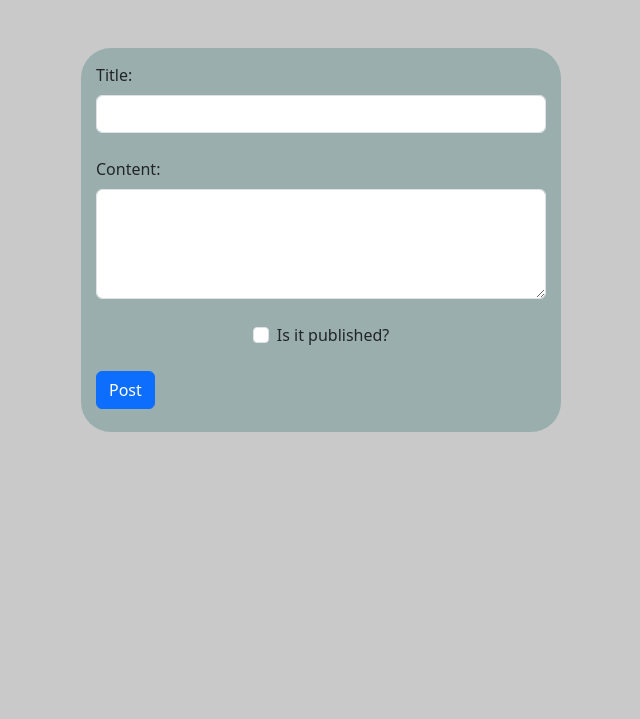
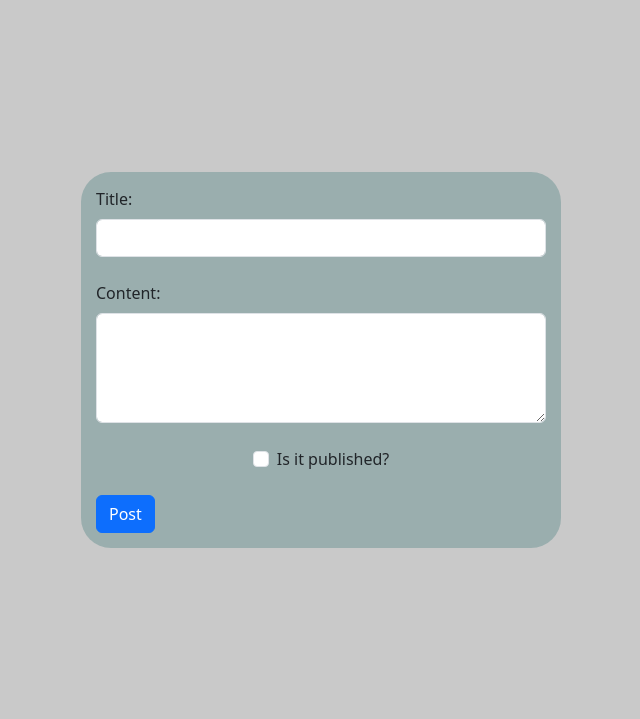
Before and after one commit to T-Python-Feb-24/LAB-ORM-1, a Django app: page /add/ in a window 1280 px wide. Shown: the part 64-783 px from the top of the page, without its empty margins (319-959 px from the left). Run offline with Django 5.2, Linux system fonts and the light colour scheme.

Commit message:
✅ Done

```diff
--- a/BlogWebsite/main/static/css/stayle.css
+++ b/BlogWebsite/main/static/css/stayle.css
@@ -29,18 +29,18 @@ main {
 }
 .form-container {
   margin-top: 3rem;
-  display: flex;
+  display: grid;
   width: 100%;
-  min-height: 100%;
-
-  justify-content: space-around;
+  justify-content: center;
+  align-content: center;
   grid-row: 2;
 }
 .form-container form {
+  align-content: center;
+  justify-content: center;
   max-width: 30rem;
   width: 50rem;
   background-color: rgba(116, 152, 152, 0.541);
-  max-height: 24rem;
   border-radius: 30px;
   padding: 15px;
 }
--- a/BlogWebsite/main/static/js/form.js
+++ b/BlogWebsite/main/static/js/form.js
@@ -7,3 +7,7 @@
         text.style.display = "none";
       }
     }
+
+    function mydate(){
+      var date = new Date.now
+    }
--- a/BlogWebsite/main/templates/main/add_post.html
+++ b/BlogWebsite/main/templates/main/add_post.html
@@ -37,7 +37,7 @@
     <div class="form-outline mb-4 div_published_at">
       <label class="form-label" for="published_at">Published at :</label>
 
-      <input type="date" name="published_at" id="published_at" lang="en-us" />
+      <input type="date" name="published_at" id="published_at" value="{{today}}" lang="en-us" />
     </div>
     <!-- Submit button -->
     <button
--- a/BlogWebsite/main/views.py
+++ b/BlogWebsite/main/views.py
@@ -1,6 +1,7 @@
 from django.shortcuts import redirect, render
 from django.http import HttpRequest, HttpResponse
 from .models import Post
+from datetime import date
 
 # Create your views here.
 
@@ -14,6 +15,8 @@ def post_view(request: HttpRequest):
 
 
 def add_post_view(request: HttpRequest):
+    today = date.today().strftime("%d/%m/%Y")
+
     if request.method == "POST":
         if "is_published" in request.POST:
             new_post = Post(
@@ -26,4 +29,5 @@ def add_post_view(request: HttpRequest):
                 title=request.POST["title"], content=request.POST["content"])
             new_post.save()
             return redirect("main:post_view")
-    return render(request, "main/add_post.html")
+    context = {"today": today}
+    return render(request, "main/add_post.html", context)
```
